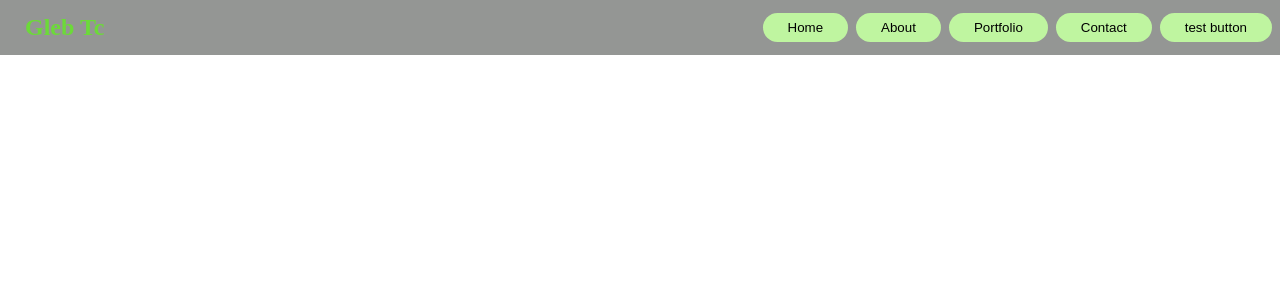
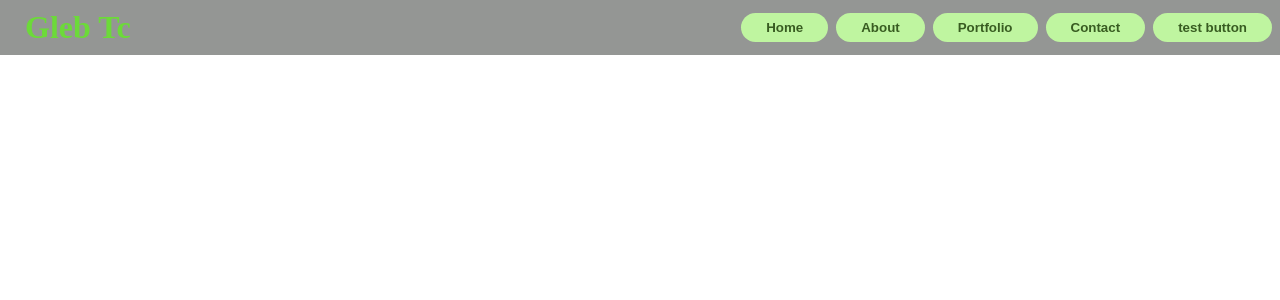
Before and after one commit to GlebTc/Portfolio, a React (Create React App) app: page / in a window 1280 px wide. Shown: the top 300 px of the page. Built offline with nearby package versions, Linux system fonts and the light colour scheme.

Commit message:
Addding global CSS variables

```diff
--- a/src/components/reusable__components/NavBarBtns.tsx
+++ b/src/components/reusable__components/NavBarBtns.tsx
@@ -1,4 +1,4 @@
-import React, { ReactNode } from 'react'
+import React from 'react'
 import Menu__Btns__Array from '../utilities/Menu__Btns__Array'
 
 const NavBarBtns: React.FC = () => {
--- a/src/sass/components/_navbar.scss
+++ b/src/sass/components/_navbar.scss
@@ -9,4 +9,5 @@
 
 .nav__container > h1 {
     margin-left: 25px;
+    font-size: 2rem;
 }
--- a/src/sass/components/reusable__components/_navbarbuttons.scss
+++ b/src/sass/components/reusable__components/_navbarbuttons.scss
@@ -9,10 +9,13 @@
     margin-right: 8px;
     border: none;
     border-radius: 15px;
-    background-color: rgb(191, 245, 160);
+    background-color: var(--buttonBGC);
+    font-weight: 900;
+    color: rgb(56, 92, 33);
 }
 
 .nav__btns__container > button:hover {
     background-color: aqua;
     transition: 500ms;
+
 }
--- a/src/sass/main.scss
+++ b/src/sass/main.scss
@@ -1,5 +1,9 @@
 @import './components/navbar';
 @import './components/reusable__components/navbarbuttons';
+
+:root {
+    --buttonBGC: rgb(191, 245, 160);
+}
 
 *{
     margin: 0;
```
